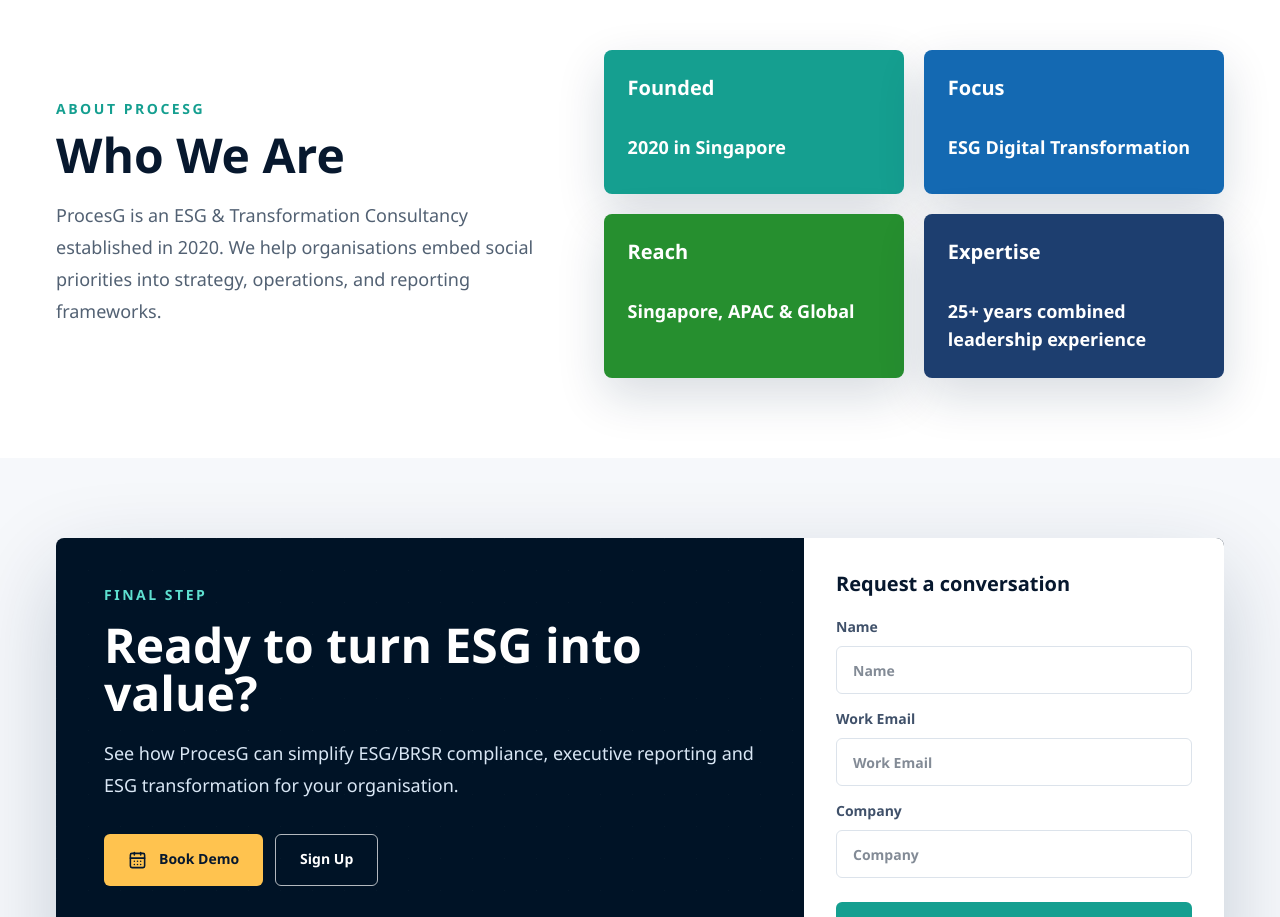
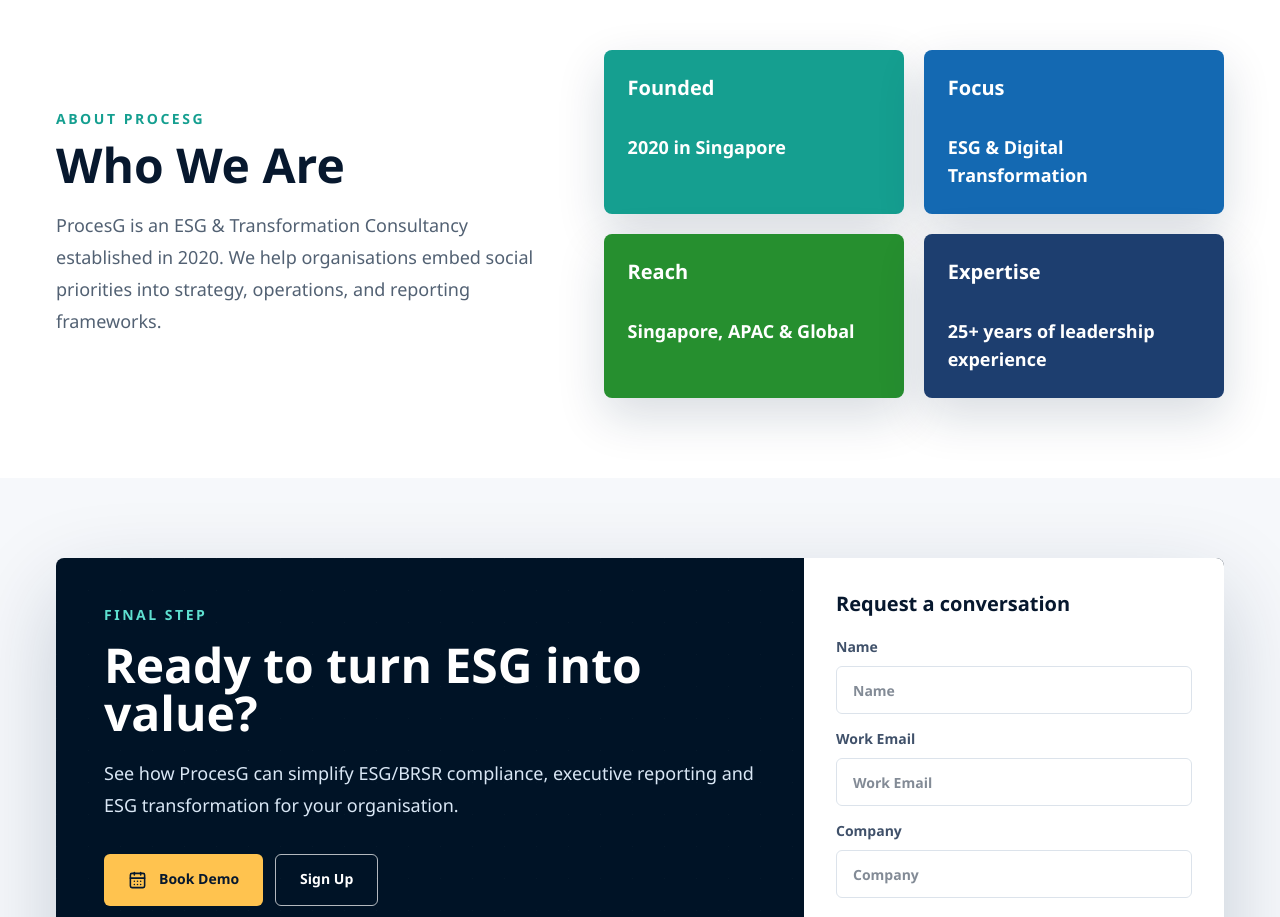
Before and after one commit to Arnav270803/BRSR_Frontend, a React (Vite) app: page / in a window 1280 px wide. Shown: the part 4020-4937 px from the top of the page. Built offline with nearby package versions, Linux system fonts and the light colour scheme; no server answers.

Commit message:
Update landing about card text

```diff
--- a/src/pages/LandingPage.tsx
+++ b/src/pages/LandingPage.tsx
@@ -152,9 +152,9 @@ const focusAreas = [
 
 const aboutCards = [
   { label: "Founded", value: "2020 in Singapore", tone: "bg-[#159f90]" },
-  { label: "Focus", value: "ESG Digital Transformation", tone: "bg-[#1469b2]" },
+  { label: "Focus", value: "ESG & Digital Transformation", tone: "bg-[#1469b2]" },
   { label: "Reach", value: "Singapore, APAC & Global", tone: "bg-[#268f2f]" },
-  { label: "Expertise", value: "25+ years combined leadership experience", tone: "bg-[#1d3e6f]" },
+  { label: "Expertise", value: "25+ years of leadership experience", tone: "bg-[#1d3e6f]" },
 ];
 
 export function LandingPage() {
```
